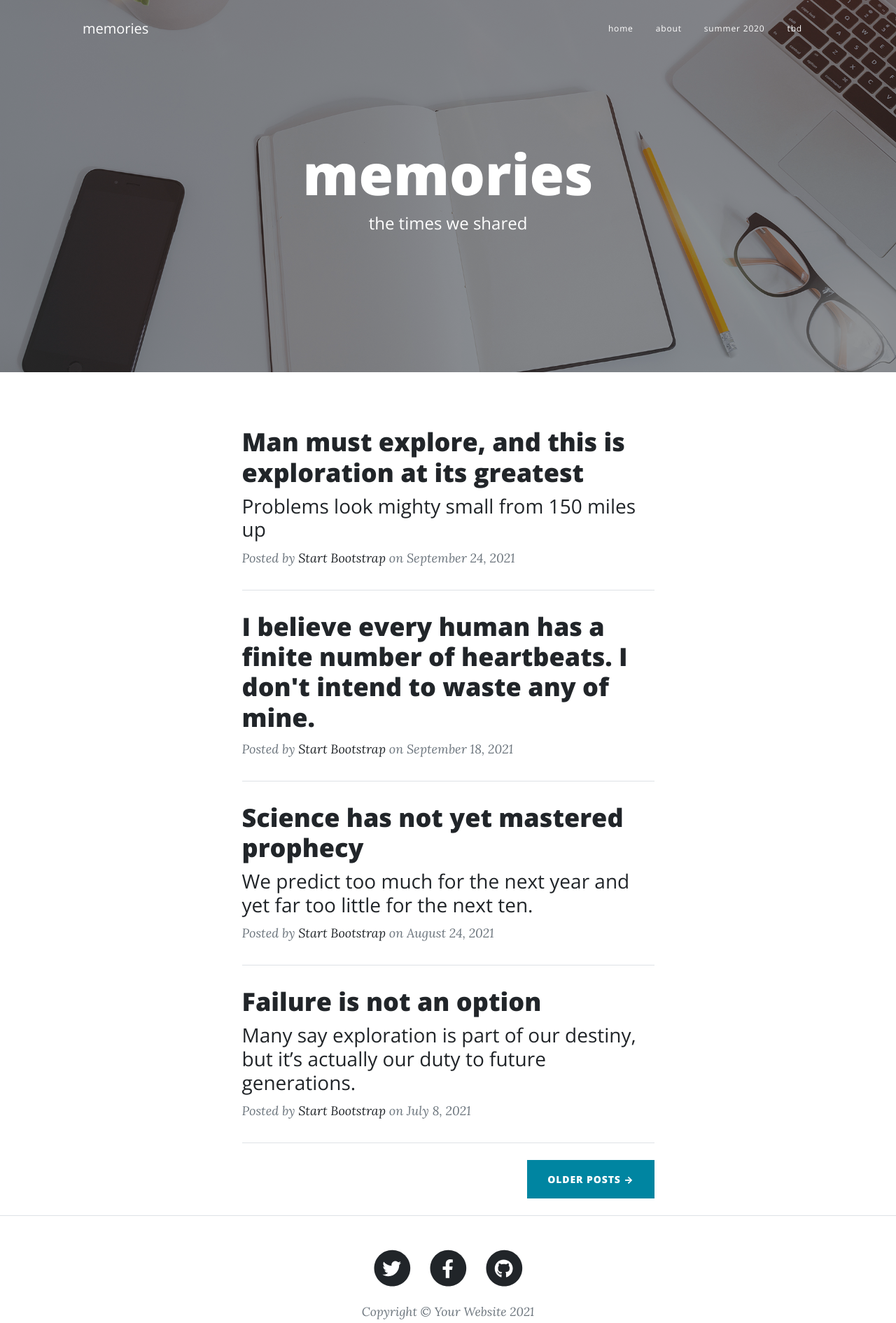
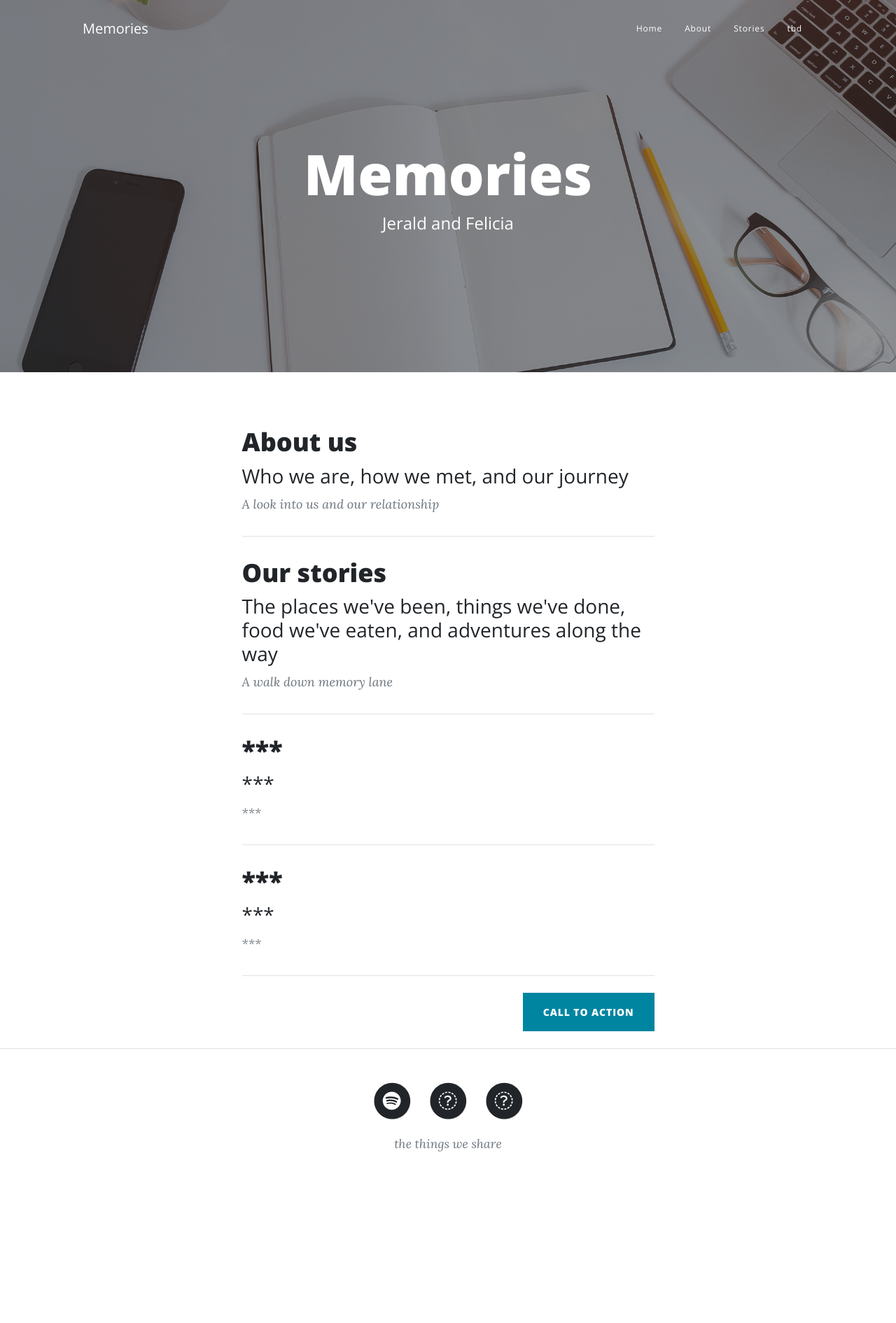
Before and after one commit to jero-99/jero-99.github.io, a plain HTML site: page index.html in a window 1280 px wide. Shown: the whole page at 70% size. After the commit the page ends 1697 px from the top, so only its background shows below. Drawn offline with nearby package versions, Linux system fonts and the light colour scheme.

Commit message:
Display updates

```diff
--- a/index.html
+++ b/index.html
@@ -4,7 +4,7 @@
         <meta charset="utf-8" />
         <meta name="viewport" content="width=device-width, initial-scale=1, shrink-to-fit=no" />
         <meta name="description" content="" />
-        <meta name="author" content="" />
+        <meta name="author" content="Jerald Lim" />
         <title>memories</title>
         <link rel="icon" type="image/x-icon" href="assets/favicon.ico" />
         <!-- Font Awesome icons (free version)-->
@@ -19,16 +19,16 @@
         <!-- Navigation-->
         <nav class="navbar navbar-expand-lg navbar-light" id="mainNav">
             <div class="container px-4 px-lg-5">
-                <a class="navbar-brand" href="index.html">memories</a>
+                <a class="navbar-brand" href="index.html">Memories</a>
                 <button class="navbar-toggler" type="button" data-bs-toggle="collapse" data-bs-target="#navbarResponsive" aria-controls="navbarResponsive" aria-expanded="false" aria-label="Toggle navigation">
-                    menu
+                    Menu
                     <i class="fas fa-bars"></i>
                 </button>
                 <div class="collapse navbar-collapse" id="navbarResponsive">
                     <ul class="navbar-nav ms-auto py-4 py-lg-0">
-                        <li class="nav-item"><a class="nav-link px-lg-3 py-3 py-lg-4" href="index.html">home</a></li>
-                        <li class="nav-item"><a class="nav-link px-lg-3 py-3 py-lg-4" href="about.html">about</a></li>
-                        <li class="nav-item"><a class="nav-link px-lg-3 py-3 py-lg-4" href="post.html">summer 2020</a></li>
+                        <li class="nav-item"><a class="nav-link px-lg-3 py-3 py-lg-4" href="index.html">Home</a></li>
+                        <li class="nav-item"><a class="nav-link px-lg-3 py-3 py-lg-4" href="about.html">About</a></li>
+                        <li class="nav-item"><a class="nav-link px-lg-3 py-3 py-lg-4" href="stories.html">Stories</a></li>
                         <li class="nav-item"><a class="nav-link px-lg-3 py-3 py-lg-4" href="contact.html">tbd</a></li>
                     </ul>
                 </div>
@@ -40,8 +40,8 @@
                 <div class="row gx-4 gx-lg-5 justify-content-center">
                     <div class="col-md-10 col-lg-8 col-xl-7">
                         <div class="site-heading">
-                            <h1>memories</h1>
-                            <span class="subheading">the times we shared</span>
+                            <h1>Memories</h1>
+                            <span class="subheading">Jerald and Felicia</span>
                         </div>
                     </div>
                 </div>
@@ -53,59 +53,54 @@
                 <div class="col-md-10 col-lg-8 col-xl-7">
                     <!-- Post preview-->
                     <div class="post-preview">
-                        <a href="post.html">
-                            <h2 class="post-title">Man must explore, and this is exploration at its greatest</h2>
-                            <h3 class="post-subtitle">Problems look mighty small from 150 miles up</h3>
+                        <a href="about.html">
+                            <h2 class="post-title">About us</h2>
+                            <h3 class="post-subtitle">Who we are, how we met, and our journey</h3>
                         </a>
                         <p class="post-meta">
-                            Posted by
-                            <a href="#!">Start Bootstrap</a>
-                            on September 24, 2021
+                            A look into us and our relationship
                         </p>
                     </div>
                     <!-- Divider-->
                     <hr class="my-4" />
                     <!-- Post preview-->
                     <div class="post-preview">
-                        <a href="post.html"><h2 class="post-title">I believe every human has a finite number of heartbeats. I don't intend to waste any of mine.</h2></a>
+                        <a href="stories.html">
+                            <h2 class="post-title">Our stories</h2>
+                            <h3 class="post-subtitle">The places we've been, things we've done, food we've eaten, and adventures along the way</h3>
+                        </a>
                         <p class="post-meta">
-                            Posted by
-                            <a href="#!">Start Bootstrap</a>
-                            on September 18, 2021
+                            A walk down memory lane
                         </p>
                     </div>
                     <!-- Divider-->
                     <hr class="my-4" />
                     <!-- Post preview-->
                     <div class="post-preview">
-                        <a href="post.html">
-                            <h2 class="post-title">Science has not yet mastered prophecy</h2>
-                            <h3 class="post-subtitle">We predict too much for the next year and yet far too little for the next ten.</h3>
+                        <a href="contact.html">
+                            <h2 class="post-title">***</h2>
+                            <h3 class="post-subtitle">***</h3>
                         </a>
                         <p class="post-meta">
-                            Posted by
-                            <a href="#!">Start Bootstrap</a>
-                            on August 24, 2021
+                            ***
                         </p>
                     </div>
                     <!-- Divider-->
                     <hr class="my-4" />
                     <!-- Post preview-->
                     <div class="post-preview">
-                        <a href="post.html">
-                            <h2 class="post-title">Failure is not an option</h2>
-                            <h3 class="post-subtitle">Many say exploration is part of our destiny, but it’s actually our duty to future generations.</h3>
+                        <a href="contact.html">
+                            <h2 class="post-title">***</h2>
+                            <h3 class="post-subtitle">***</h3>
                         </a>
                         <p class="post-meta">
-                            Posted by
-                            <a href="#!">Start Bootstrap</a>
-                            on July 8, 2021
+                            ***
                         </p>
                     </div>
                     <!-- Divider-->
                     <hr class="my-4" />
                     <!-- Pager-->
-                    <div class="d-flex justify-content-end mb-4"><a class="btn btn-primary text-uppercase" href="#!">Older Posts →</a></div>
+                    <div class="d-flex justify-content-end mb-4"><a class="btn btn-primary text-uppercase" href="#!">Call to action</a></div>
                 </div>
             </div>
         </div>
@@ -116,10 +111,10 @@
                     <div class="col-md-10 col-lg-8 col-xl-7">
                         <ul class="list-inline text-center">
                             <li class="list-inline-item">
-                                <a href="#!">
+                                <a href="https://open.spotify.com/playlist/5PYmHItFfQ3JksxqX1jC4j?si=dd64e777dce640dd" target="_blank">
                                     <span class="fa-stack fa-lg">
                                         <i class="fas fa-circle fa-stack-2x"></i>
-                                        <i class="fab fa-twitter fa-stack-1x fa-inverse"></i>
+                                        <i class="fab fa-spotify fa-stack-1x fa-inverse"></i>
                                     </span>
                                 </a>
                             </li>
@@ -127,7 +122,7 @@
                                 <a href="#!">
                                     <span class="fa-stack fa-lg">
                                         <i class="fas fa-circle fa-stack-2x"></i>
-                                        <i class="fab fa-facebook-f fa-stack-1x fa-inverse"></i>
+                                        <i class="fab fa- fa-stack-1x fa-inverse"></i>
                                     </span>
                                 </a>
                             </li>
@@ -135,12 +130,12 @@
                                 <a href="#!">
                                     <span class="fa-stack fa-lg">
                                         <i class="fas fa-circle fa-stack-2x"></i>
-                                        <i class="fab fa-github fa-stack-1x fa-inverse"></i>
+                                        <i class="fab fa- fa-stack-1x fa-inverse"></i>
                                     </span>
                                 </a>
                             </li>
                         </ul>
-                        <div class="small text-center text-muted fst-italic">Copyright &copy; Your Website 2021</div>
+                        <div class="small text-center text-muted fst-italic">the things we share</div>
                     </div>
                 </div>
             </div>
```
Also changed, not shown: about.html (+7 -9 lines).
